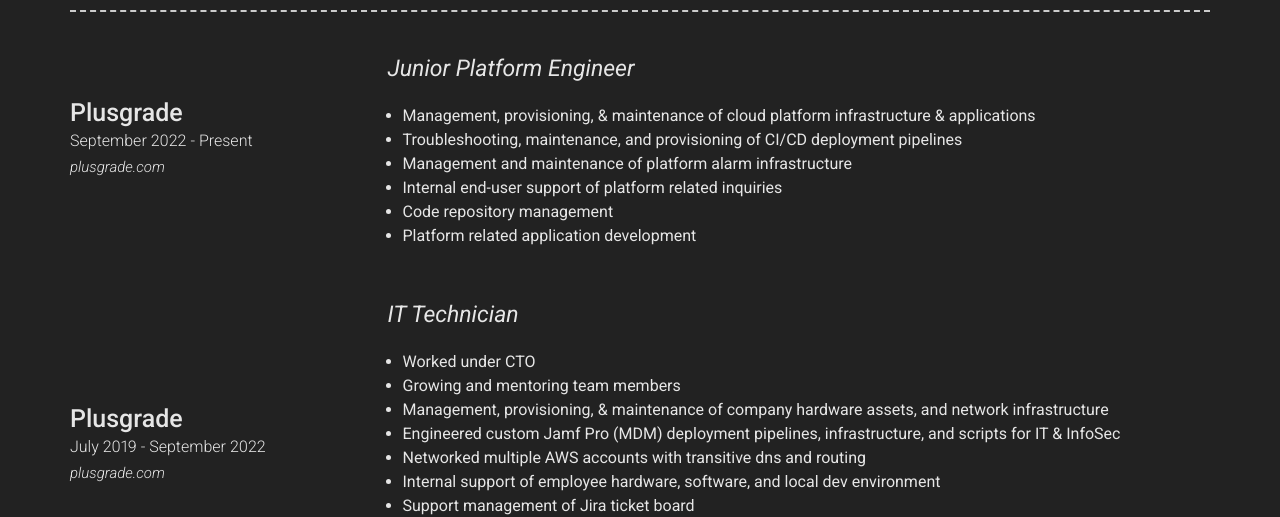
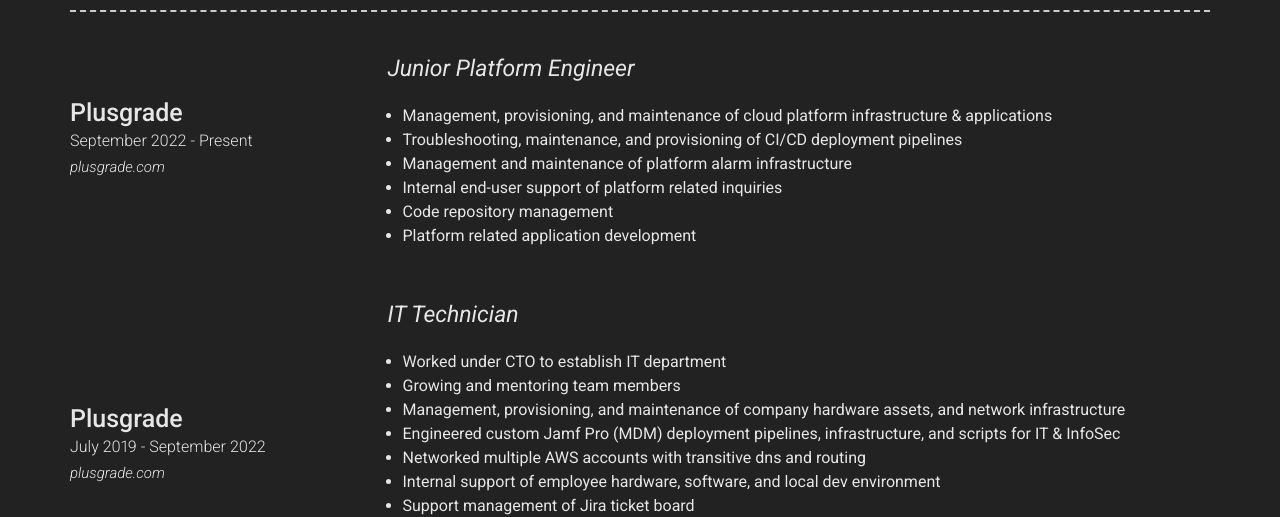
Before and after one commit to arousseaumtl/arousseaumtl.github.io, a Jekyll site: the page built from index.md, in a window 1280 px wide. Shown: the part 588-1105 px from the top of the page. Built offline with Jekyll 4.4.1, drawn with Linux system fonts in a browser that asks for light colours; nearby versions of some CDN libraries.

Commit message:
updated description

```diff
--- a/_config.yml
+++ b/_config.yml
@@ -28,7 +28,7 @@
         quote: >
           Junior Platform Engineer
         description: |
-            - Management, provisioning, & maintenance of cloud platform infrastructure & applications
+            - Management, provisioning, and maintenance of cloud platform infrastructure & applications
             - Troubleshooting, maintenance, and provisioning of CI/CD deployment pipelines
             - Management and maintenance of platform alarm infrastructure
             - Internal end-user support of platform related inquiries
@@ -41,9 +41,9 @@
         quote: >
           IT Technician
         description: |
-            - Worked under CTO
+            - Worked under CTO to establish IT department
             - Growing and mentoring team members
-            - Management, provisioning, & maintenance of company hardware assets, and network infrastructure
+            - Management, provisioning, and maintenance of company hardware assets, and network infrastructure
             - Engineered custom Jamf Pro (MDM) deployment pipelines, infrastructure, and scripts for IT & InfoSec
             - Networked multiple AWS accounts with transitive dns and routing
             - Internal support of employee hardware, software, and local dev environment
```
